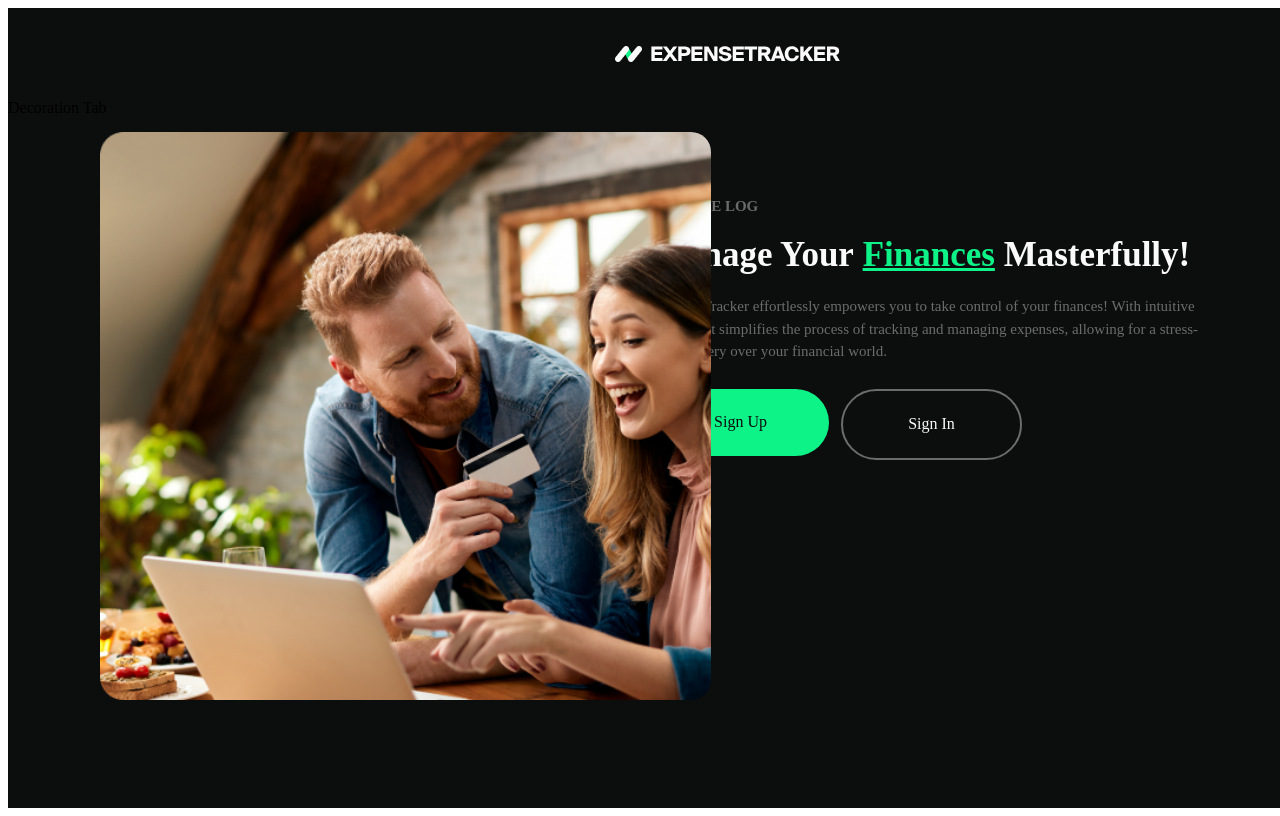
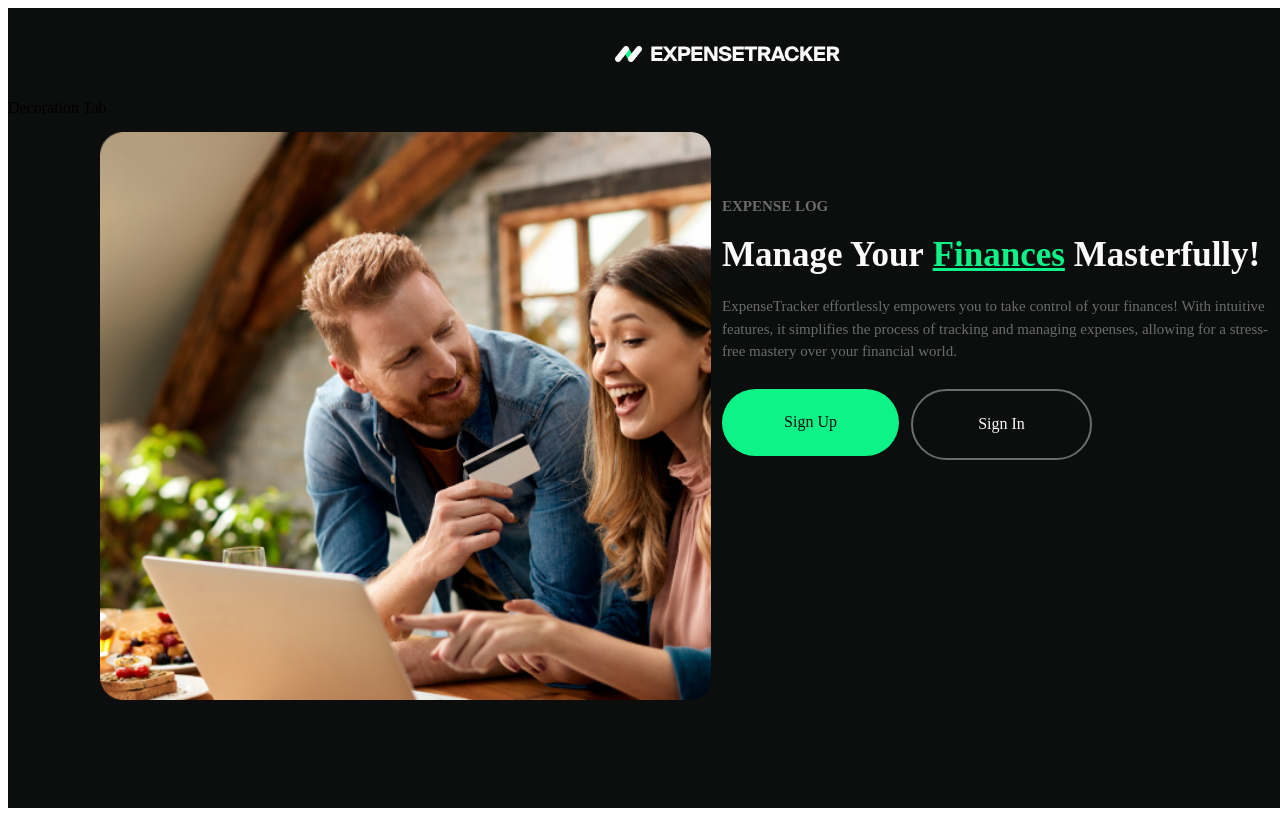
Before and after one commit to Reuelle/expense-tracker, a React (Create React App) app: page /expense-tracker/register in a window 1280 px wide. Both pictures are taken after a click on the element 728 px from the left and 53 px from the top of the page. Shown: the top 816 px of the page. Built offline with nearby package versions, Linux system fonts and the light colour scheme.

Commit message:
Update AuthNav.module.css

```diff
--- a/src/components/AuthNav/AuthNav.module.css
+++ b/src/components/AuthNav/AuthNav.module.css
@@ -26,7 +26,7 @@
   max-width: 1000px;
   width: 562px;
   height: 351px;
-  margin-left: 185px;
+  margin-left: 255px;
   margin-top: 9px;
 }
 
```
